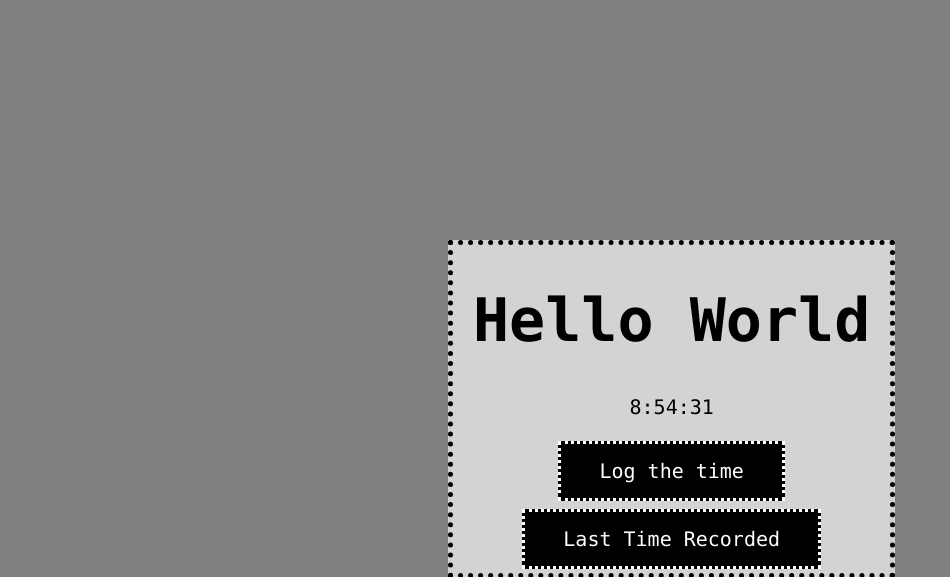
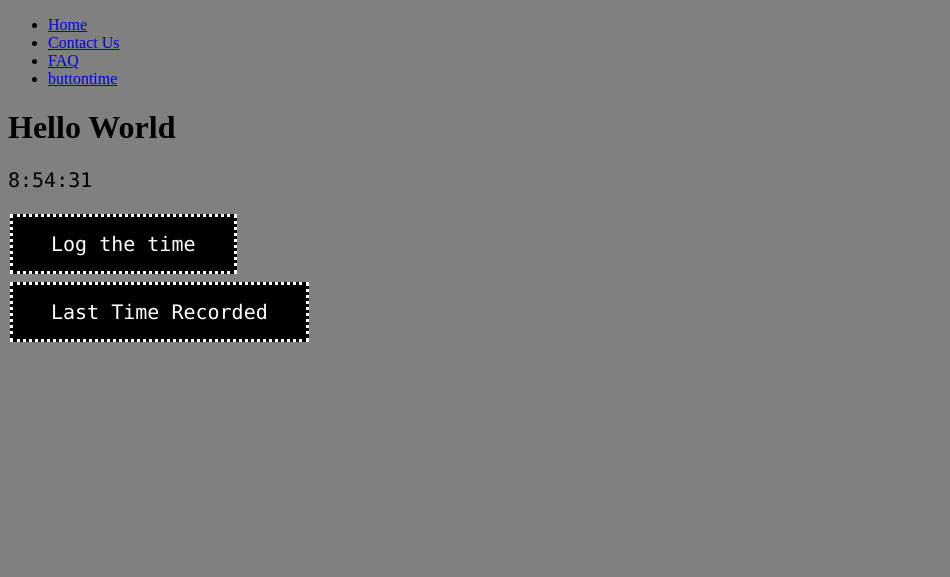
Before and after one commit to CSCI-2999-team-b02-yellow/Capstone, a PHP site: page / in a window 1280 px wide. Shown: the top 577 px of the page, without its empty margins (0-950 px from the left). Run offline with PHP 8.4, Linux system fonts and the light colour scheme; data that the repository does not hold is empty; a stand-in replaces the project's code that opens the database connection.

Commit message:
Update index.php
added html for nav bar

```diff
--- a/index.php
+++ b/index.php
@@ -143,6 +143,12 @@ setInterval(timeLoop, 1000);
 </script>
 </head>
 <body onload="timeLoop()">
+  <ul>
+    <li><a href="index.html">Home</a></li>
+    <li><a href="contactus.html">Contact Us</a></li>
+    <li><a href="aboutus.html">FAQ</a></li>
+    <li><a href="buttontime.php">buttontime</a></li>
+  </ul
 
 <div class="main">
 
```
